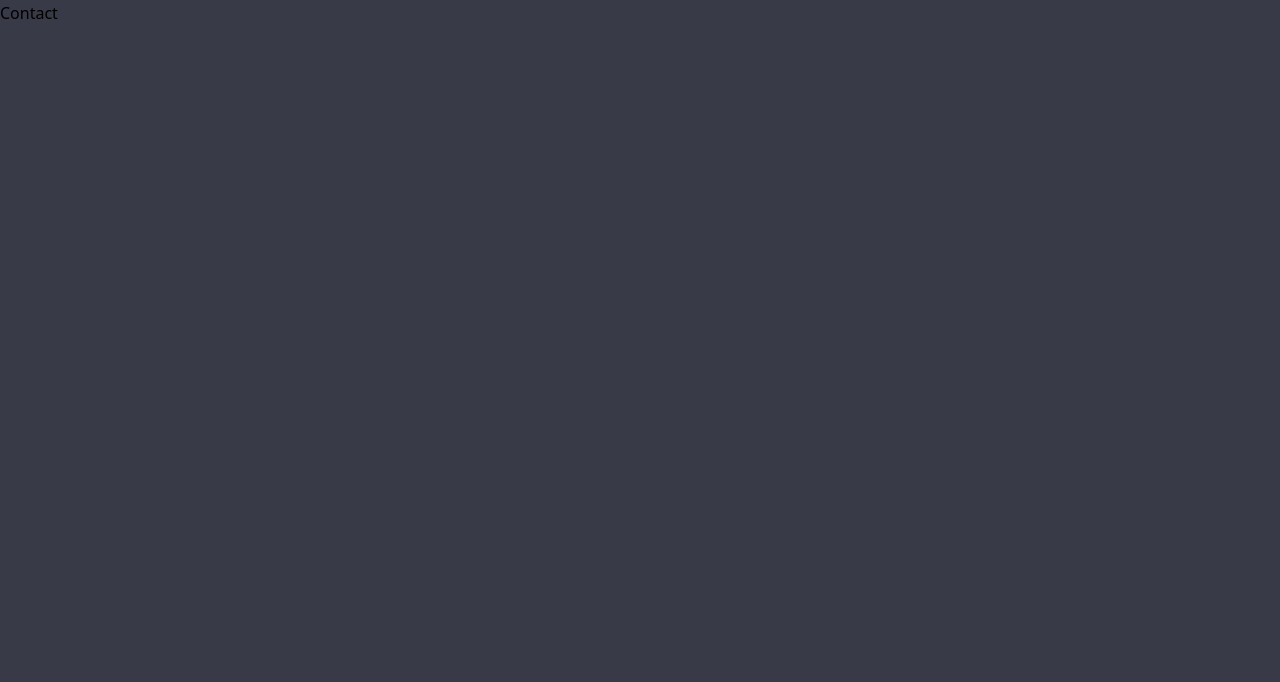
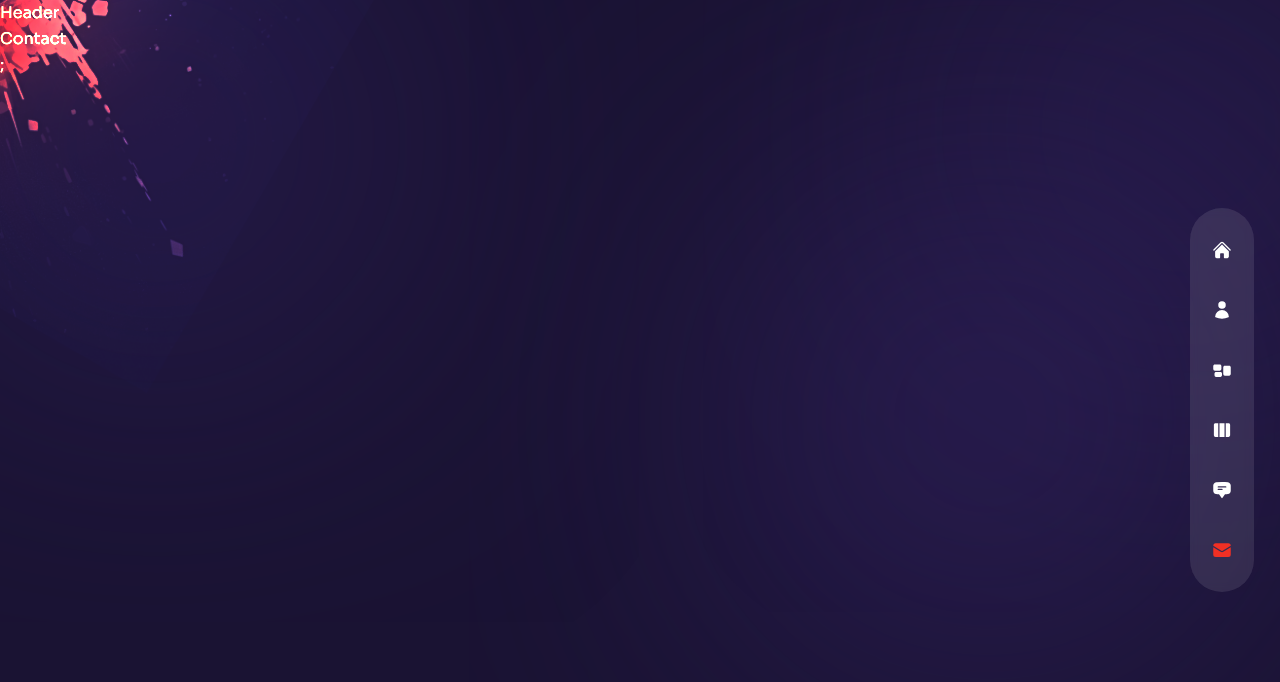
Before and after one commit to roberth1927/Portafolio, a Next.js app: page /contact in a window 1280 px wide. Shown: the top 682 px of the page. Built offline with nearby package versions, Linux system fonts and the light colour scheme.

Commit message:
Finish Nav

```diff
--- a/components/Layout.js
+++ b/components/Layout.js
@@ -1,5 +1,26 @@
-const Layout = () => {
-  return <div>Layout</div>;
-};
+import { Sora } from 'next/font/google';
+import TopLeftImg from './TopLeftImg';
+import Nav from './Nav';
+import Header from './Header';
 
-export default Layout;
+
+const sora = Sora({
+  subsets: ['latin'],
+  variable: '--font-sora',
+  weight: ['100', '200', '300', '400', '400', '500', '600', '700', '800']
+})
+
+
+const Layout = ({children}) => {
+
+  return(
+    <div className={`page bg-site text-white bg-cover bg-no-repeat ${sora.variable} font-sora relative`}>
+      <TopLeftImg />
+      <Nav />
+      <Header/>
+      {children}
+    </div>
+  )
+}
+
+export default Layout
--- a/components/Nav.js
+++ b/components/Nav.js
@@ -1,23 +1,64 @@
+import {
+  HiHome,
+  HiUser,
+  HiRectangleGroup,
+  HiViewColumns,
+  HiChatBubbleBottomCenterText,
+  HiEnvelope
+} from 'react-icons/hi2';
+
+import  Link  from 'next/link';
+import { useRouter } from 'next/router';
+
 //  links
-const links = [
+const navData = [
   { name: 'home', path: '/', icon: <HiHome /> },
   { name: 'about', path: '/about', icon: <HiUser /> },
   { name: 'services', path: '/services', icon: <HiRectangleGroup /> },
   { name: 'work', path: '/work', icon: <HiViewColumns /> },
-  {
-    name: 'testimonials',
-    path: '/testimonials',
-    icon: <HiChatBubbleBottomCenterText />,
-  },
-  {
-    name: 'contact',
-    path: '/contact',
-    icon: <HiEnvelope />,
-  },
+  { name: 'testimonials', path: '/testimonials', icon: <HiChatBubbleBottomCenterText />,},
+  { name: 'contact', path: '/contact', icon: <HiEnvelope />,},
 ];
 
 const Nav = () => {
-  return <nav>nav</nav>;
+
+  const router = useRouter();
+  const pathname = router.pathname;
+
+  return (
+
+     <nav className='flex flex-col items-center xl:justify-center gap-y-4
+                     fixed h-max-botton-0 mt-auto xl:right-[2%] z-50 top-0 w-full xl:w-16 xl:max-w-md xl:h-screen '>
+
+      <div className='flex w-full xl:flex-col items-center justify-between
+                      xl:justify-center gap-y-10 px-4 md-px-40 xl:px-0 h-[80px] xl:h-max py-8 bg-white/10 backdrop-blur-sm text-3xl xl:text-xl xl:rounded-full'>
+        {
+          navData.map((link, index) => {
+            return (
+                <Link className={`${link.path === pathname && 'text-accent'} relative flex  item-center group hover:text-accent transition-all-duration-300 `}
+                      href={link.path} key={link.name}>
+
+                  <div className='absolute pr-14 right-0 hidden xl:group-hover:flex'>
+                    <div className='bg-white relative flex text-primary items-center p-[10px] rounded-[6px]'>
+                      <div className='text-[15px] leading-none font-semibold capitalize'>
+
+                         {link.name}
+
+                      </div>
+                      <div className='border-solid border-l-white border-l-8 border-y-transparent border-y-[6px] border-r-0 absolute -right-2'>
+                      </div>
+                    </div>
+                  </div>
+                  <div>{link.icon}</div>
+
+                </Link>
+            )
+
+          })
+        }
+       </div>
+    </nav>
+  )
 };
 
 export default Nav;
--- a/components/TopLeftImg.js
+++ b/components/TopLeftImg.js
@@ -1,5 +1,13 @@
+import Image from "next/image";
+
+
+
 const TopLeftImg = () => {
-  return <div>Top Left Image</div>;
+  return (
+    <div className="absolute lef-0 top-0 mix-blend-color-dodge z-10 w-[200px] xl:w-[400px] opasity-50">
+      <Image src='/top-left-img.png' alt='' width={400} height={400}/>
+    </div>
+  )
 };
 
 export default TopLeftImg;
--- a/pages/_app.js
+++ b/pages/_app.js
@@ -1,7 +1,12 @@
+import Layout from '../components/Layout';
 import '../styles/globals.css';
 
 function MyApp({ Component, pageProps }) {
-  return <Component {...pageProps} />;
+  return (
+    <Layout>
+        <Component {...pageProps} />;
+    </Layout>
+  )
 }
 
 export default MyApp;
```
Also changed, not shown: 1 other file (tests, documents, lock files or other folders).
